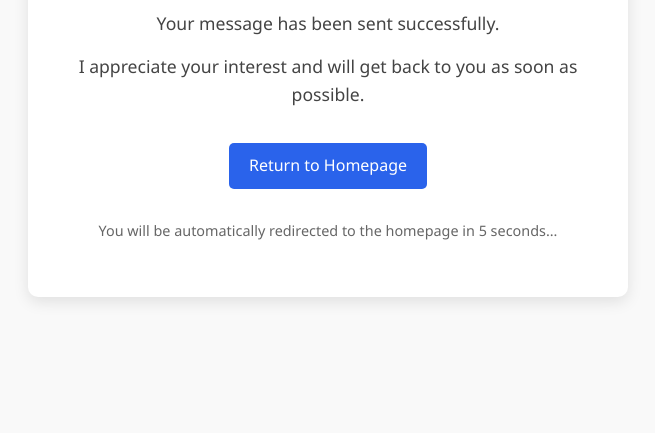
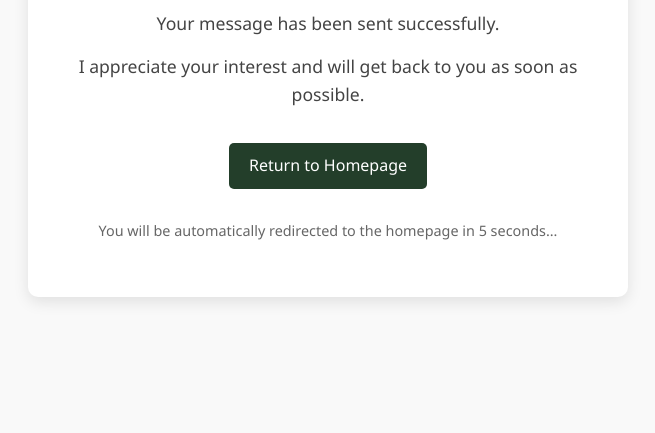
Before and after one commit to naman1803/personalwebsite, a plain HTML site: page thanks.html in a window 1280 px wide. Shown: the part 367-800 px from the top of the page, without its empty margins (312-967 px from the left). Drawn offline with Linux system fonts and the light colour scheme.

Commit message:
changingformsubmission

```diff
--- a/thanks.html
+++ b/thanks.html
@@ -8,7 +8,8 @@
   <meta http-equiv="refresh" content="5;url=https://naman1803.github.io/personalwebsite/"/>
   <style>
     :root {
-      --primary-color: #2a63eb;
+      /* Changed this to match the primary color in your index.html */
+      --primary-color: #233E2A;
     }
     * {
       margin: 0;
@@ -66,7 +67,7 @@
       transition: background-color 0.3s;
     }
     .home-button:hover {
-      background-color: #1a53db;
+      background-color: #182E1F;
     }
   </style>
   <!-- Font Awesome for icons -->
```
